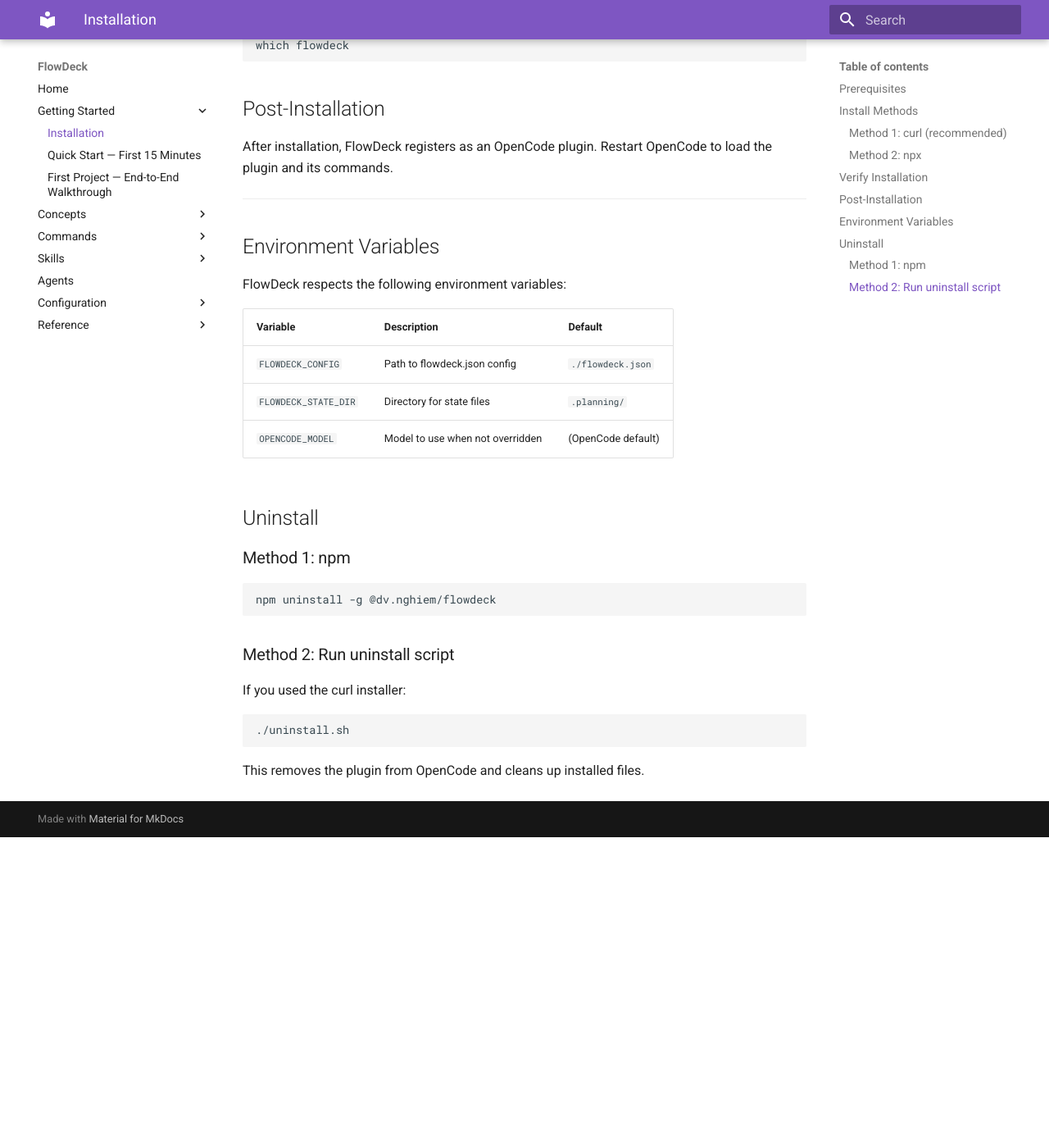
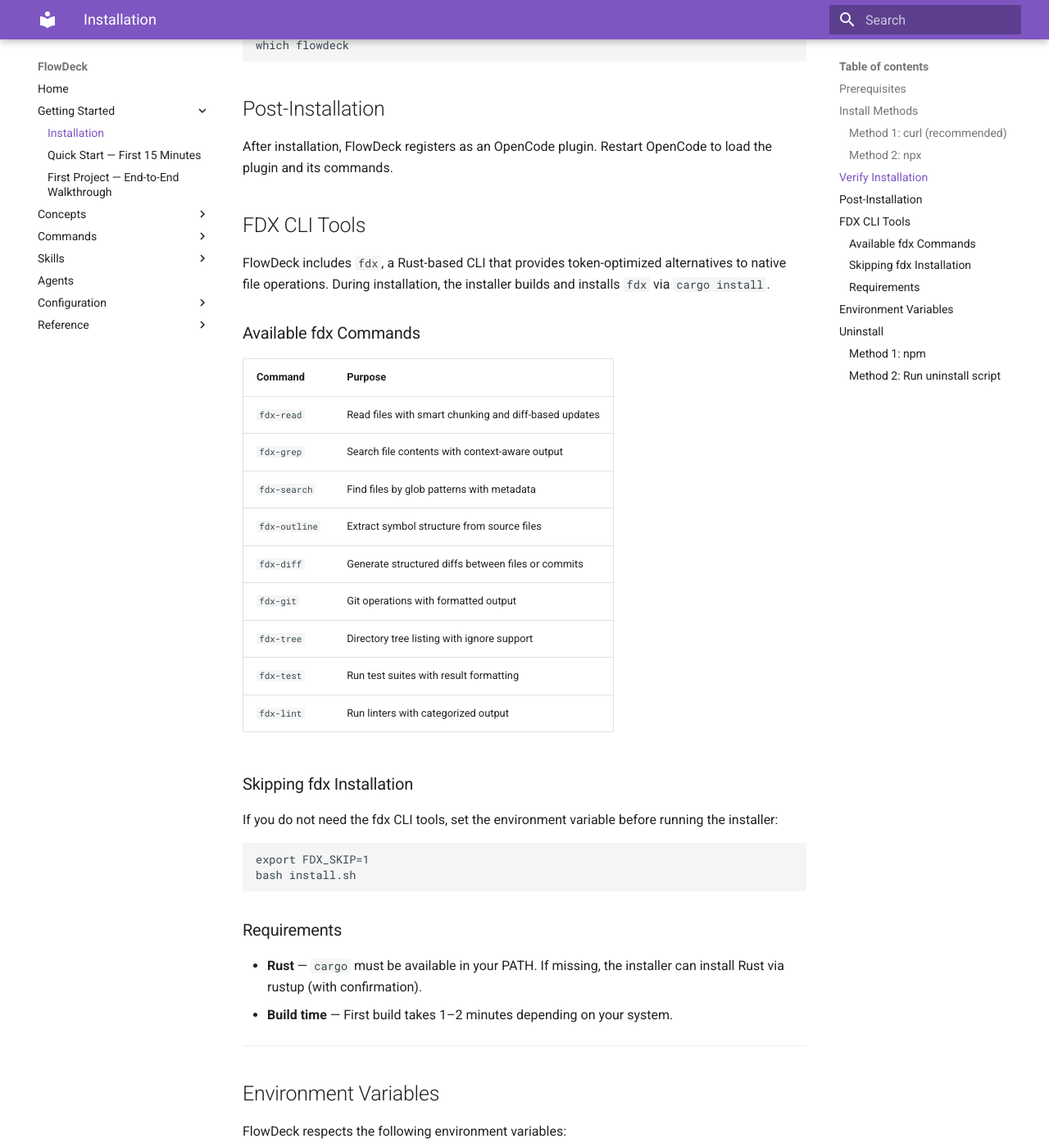
Before and after one commit to goncalompontes/FlowDeck, an MkDocs documentation site: the page built from docs/getting-started/installation.md, in a window 1280 px wide and 1400 px high, scrolled down 964 px. Shown: the whole window at 82% size. Built offline with MkDocs 1.6.1 and Material for MkDocs 9.7.7, drawn with Linux system fonts in a browser that asks for light colours; before the commit the page ends 1985 px from its top, so only the background shows below that.

````diff
--- a/docs/getting-started/installation.md
+++ b/docs/getting-started/installation.md
@@ -44,6 +44,38 @@ which flowdeck
 
 After installation, FlowDeck registers as an OpenCode plugin. Restart OpenCode to load the plugin and its commands.
 
+## FDX CLI Tools
+
+FlowDeck includes `fdx`, a Rust-based CLI that provides token-optimized alternatives to native file operations. During installation, the installer builds and installs `fdx` via `cargo install`.
+
+### Available fdx Commands
+
+| Command | Purpose |
+|---------|---------|
+| `fdx-read` | Read files with smart chunking and diff-based updates |
+| `fdx-grep` | Search file contents with context-aware output |
+| `fdx-search` | Find files by glob patterns with metadata |
+| `fdx-outline` | Extract symbol structure from source files |
+| `fdx-diff` | Generate structured diffs between files or commits |
+| `fdx-git` | Git operations with formatted output |
+| `fdx-tree` | Directory tree listing with ignore support |
+| `fdx-test` | Run test suites with result formatting |
+| `fdx-lint` | Run linters with categorized output |
+
+### Skipping fdx Installation
+
+If you do not need the fdx CLI tools, set the environment variable before running the installer:
+
+```bash
+export FDX_SKIP=1
+bash install.sh
+```
+
+### Requirements
+
+- **Rust** — `cargo` must be available in your PATH. If missing, the installer can install Rust via rustup (with confirmation).
+- **Build time** — First build takes 1–2 minutes depending on your system.
+
 ---
 
 ## Environment Variables
````
Also changed, not shown: README.md (+5 -4 lines), docs/agents/index.md (+1 -1 lines), docs/concepts/architecture.md (+2 -2 lines), docs/index.md (+3 -3 lines).
